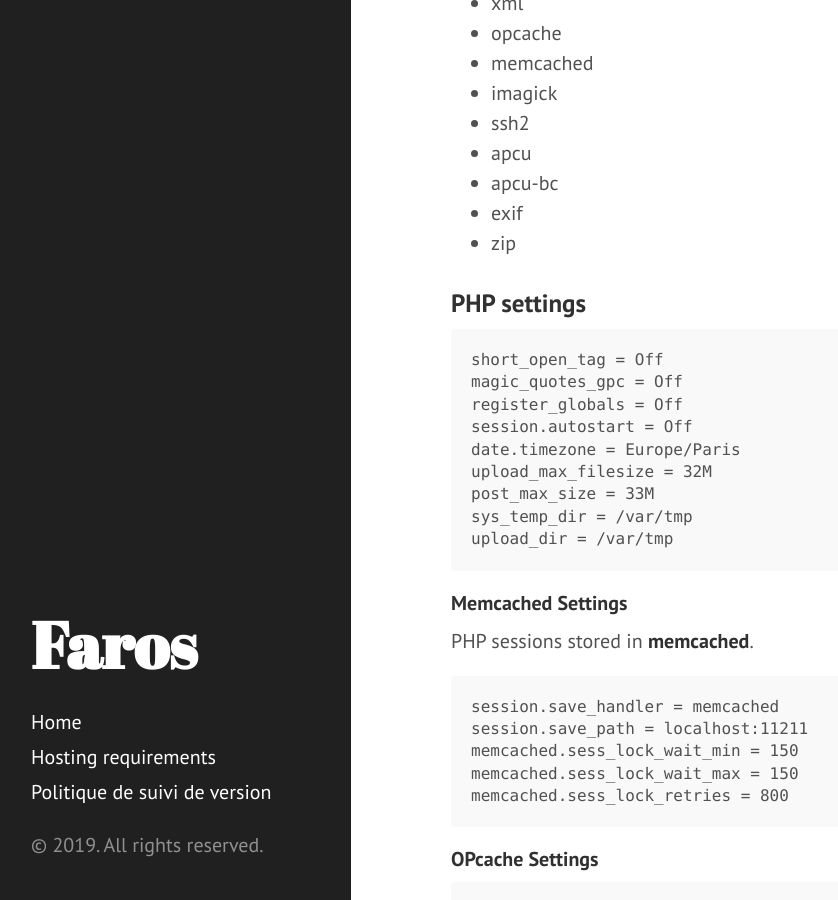
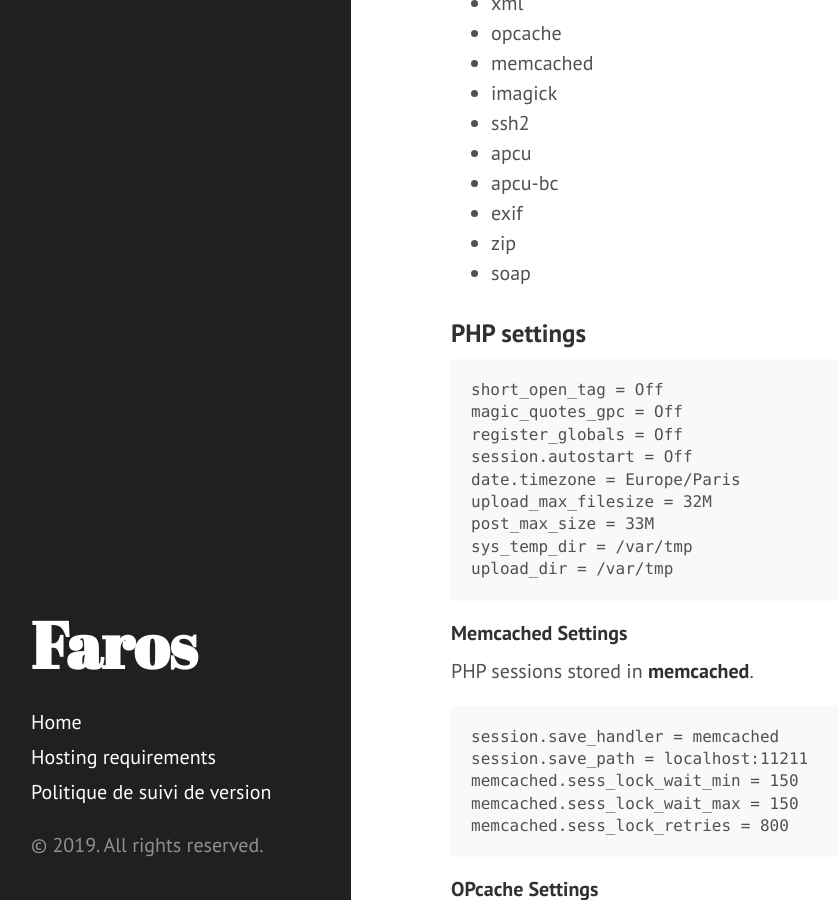
Before and after one commit to le-phare/le-phare.github.io, a Jekyll site: the page built from requirements/e-carte-yr.md, in a window 1280 px wide and 900 px high, scrolled down 1046 px. Shown: the whole window, without its empty margins (9-847 px from the left). Built offline with Jekyll 4.4.1, drawn with Linux system fonts in a browser that asks for light colours.

Commit message:
Ajout de SOAP dans les pré-requis

```diff
--- a/requirements/e-carte-yr.md
+++ b/requirements/e-carte-yr.md
@@ -44,6 +44,7 @@ title: Hosting requirements E-carte YR
    * apcu-bc
    * exif
    * zip
+   * soap
 
 ### PHP settings
 
```
